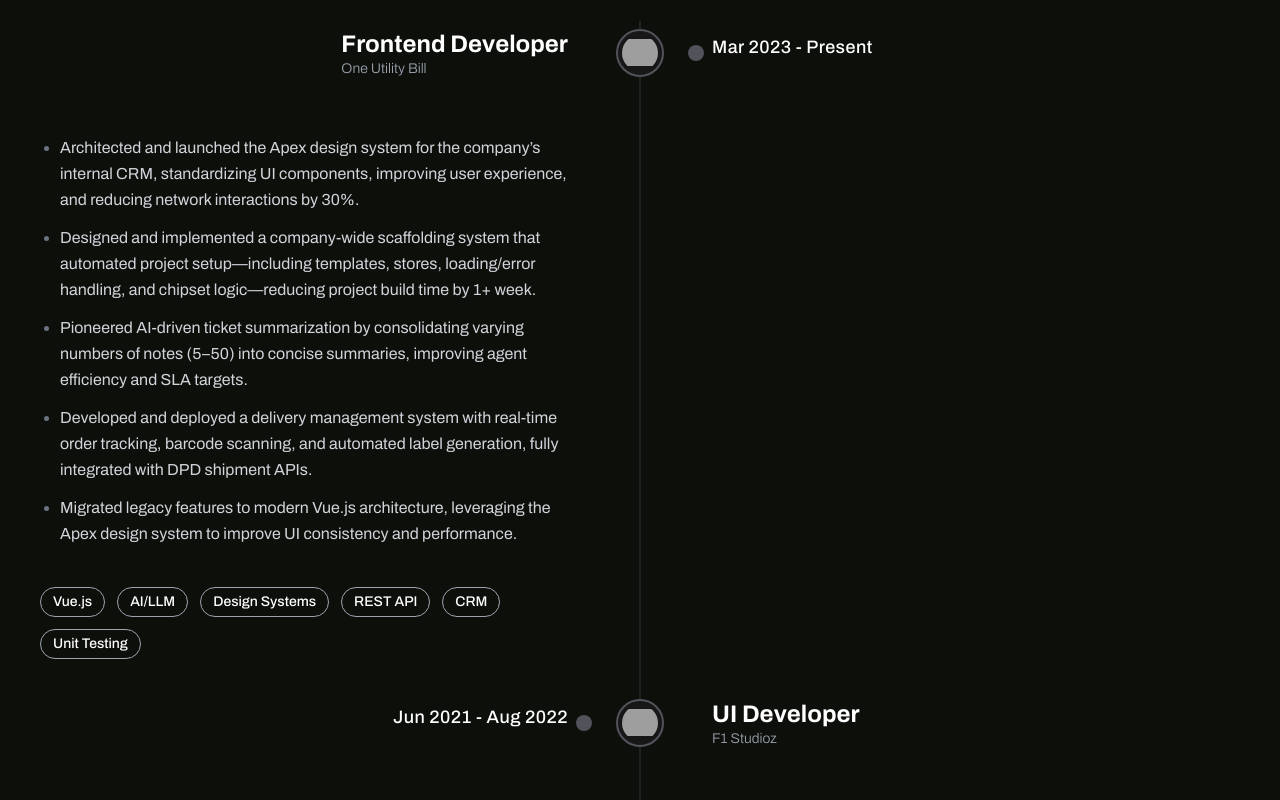
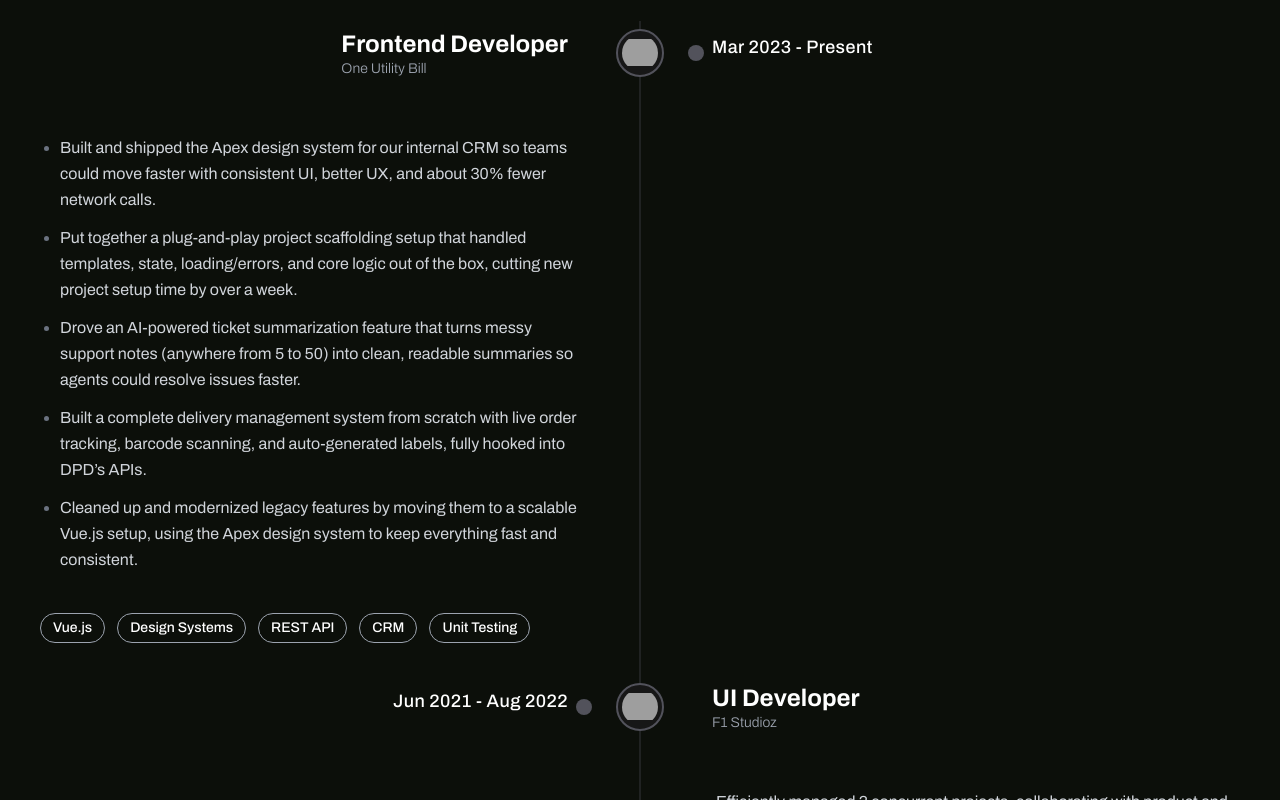
Before and after one commit to shujabakhtiar/shuja-portfolio, a Vue app: page / in a window 1280 px wide. Shown: the part 1900-2700 px from the top of the page. Built offline with nearby package versions, Linux system fonts and the light colour scheme; grey boxes are pictures that could not be loaded; a web font is replaced by a local one.

Commit message:
portfolio update

```diff
--- a/src/constants/experience.js
+++ b/src/constants/experience.js
@@ -6,13 +6,13 @@ export const experienceList = [
         duration: "Mar 2023 - Present",
         logo: "https://ui-avatars.com/api/?name=OU&background=0D8ABC&color=fff",
         description: [
-            "Architected and launched the Apex design system for the company’s internal CRM, standardizing UI components, improving user experience, and reducing network interactions by 30%.",
-            "Designed and implemented a company-wide scaffolding system that automated project setup—including templates, stores, loading/error handling, and chipset logic—reducing project build time by 1+ week.",
-            "Pioneered AI-driven ticket summarization by consolidating varying numbers of notes (5–50) into concise summaries, improving agent efficiency and SLA targets.",
-            "Developed and deployed a delivery management system with real-time order tracking, barcode scanning, and automated label generation, fully integrated with DPD shipment APIs.",
-            "Migrated legacy features to modern Vue.js architecture, leveraging the Apex design system to improve UI consistency and performance."
+            "Built and shipped the Apex design system for our internal CRM so teams could move faster with consistent UI, better UX, and about 30% fewer network calls.",
+            "Put together a plug-and-play project scaffolding setup that handled templates, state, loading/errors, and core logic out of the box, cutting new project setup time by over a week.",
+            "Drove an AI-powered ticket summarization feature that turns messy support notes (anywhere from 5 to 50) into clean, readable summaries so agents could resolve issues faster.",
+            "Built a complete delivery management system from scratch with live order tracking, barcode scanning, and auto-generated labels, fully hooked into DPD’s APIs.",
+            "Cleaned up and modernized legacy features by moving them to a scalable Vue.js setup, using the Apex design system to keep everything fast and consistent."
         ],
-        skillTags: ["Vue.js", "AI/LLM", "Design Systems", "REST API", "CRM", "Unit Testing"]
+        skillTags: ["Vue.js", "Design Systems", "REST API", "CRM", "Unit Testing"]
     },
     {
         id: 2,
--- a/src/constants/projects.js
+++ b/src/constants/projects.js
@@ -6,7 +6,7 @@ export const projects = [
         slug: "delytics",
         title: "Delytics",
         description: "A platform for delivery analytics and insights.",
-        tags: ["Vue js", "Node js", "MongoDB"],
+        tags: ["Nuxt js", "Prisma", "PostgreSQL"],
         liveSite: "https://delytics.com",
         imageColor: "bg-blue-500",
         image: delyticsImage,
@@ -15,7 +15,7 @@ export const projects = [
         slug: "sandy-said-so",
         title: "Sandy",
         description: "A Card game app to play with friends, using personal experiences.",
-        tags: ["React js", "Node js", "MongoDB"],
+        tags: ["Nuxt js", "Prisma", "PostgreSQL"],
         liveSite: "https://sandysaidso.app",
         imageColor: "bg-green-500",
         image: sandyImage,
--- a/src/i18n/locales/en.json
+++ b/src/i18n/locales/en.json
@@ -74,7 +74,7 @@
   "projects": {
     "title": "Selected works/",
     "label": "(Projects)",
-    "description": "Things I’ve built from idea to launch.",
+    "description": "These projects showcase my skills and experience.",
     "list": [
       {
         "id": 1,
```
